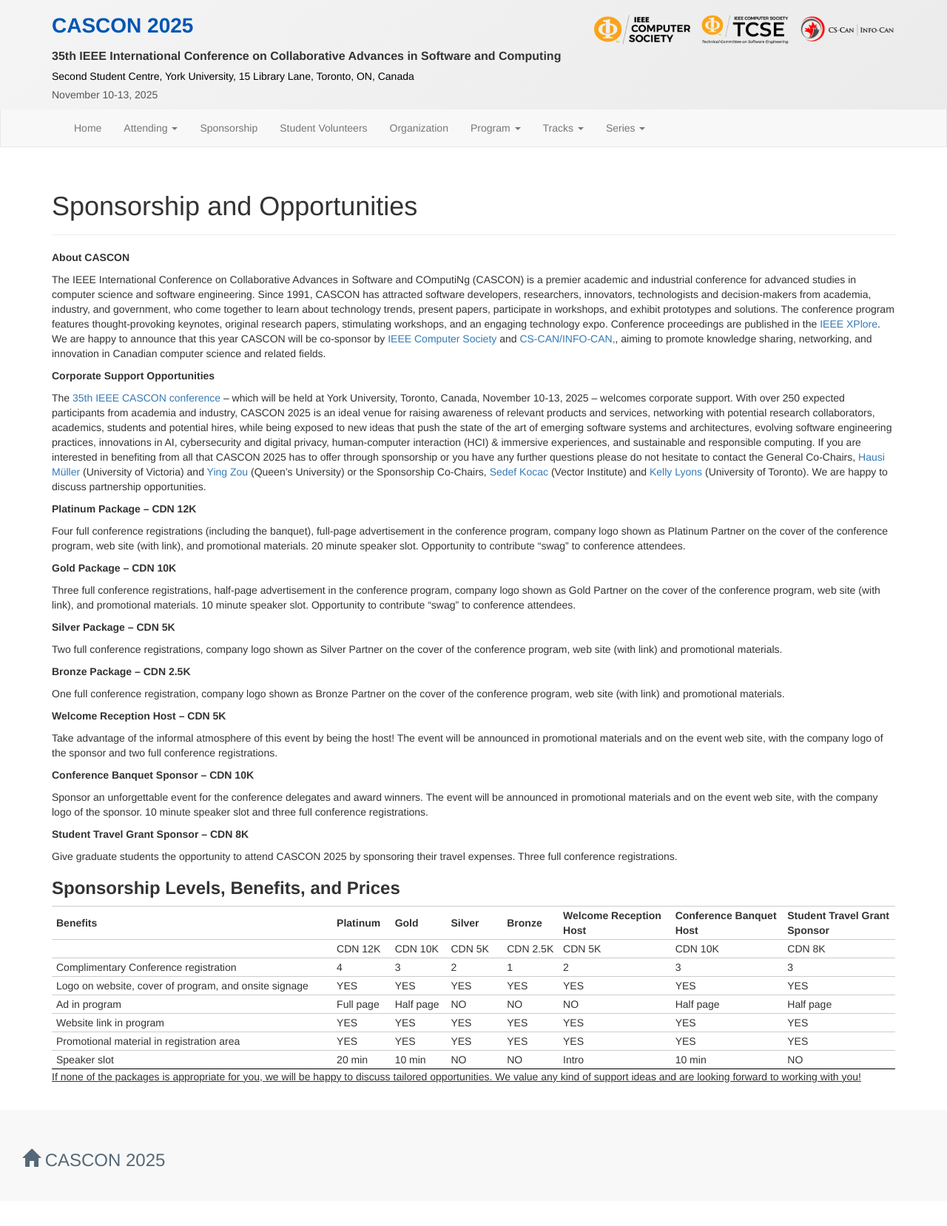
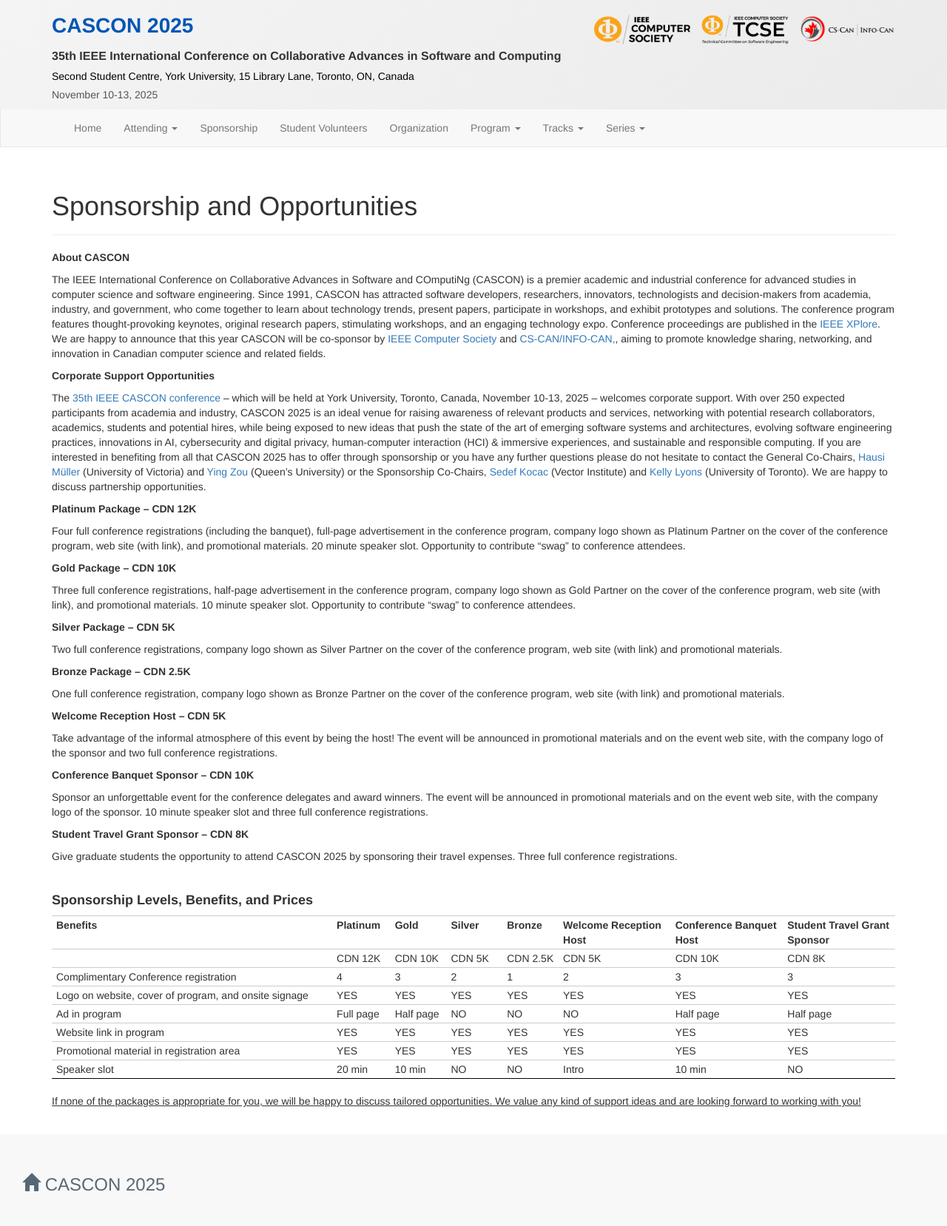
Before and after one commit to ICCSSE/CASCON2025, a Jekyll site: the page built from sponsorship.html, in a window 1280 px wide. Shown: the whole page at 74% size. Built offline with Jekyll 4.4.1, drawn with Linux system fonts in a browser that asks for light colours; before the commit the page ends 1624 px from its top, so only the background shows below that.

Commit message:
Update sponsorship.html

```diff
--- a/sponsorship.html
+++ b/sponsorship.html
@@ -29,18 +29,18 @@
     <p>Sponsor an unforgettable event for the conference delegates and award winners. The event will be announced in promotional materials and on the event web site, with the company logo of the sponsor. 10 minute speaker slot and three full conference registrations.</p>
     <p><strong>Student Travel Grant Sponsor &ndash; CDN 8K</strong></p>
     <p>Give graduate students the opportunity to attend CASCON 2025 by sponsoring their travel expenses. Three full conference registrations.</p>
-
-    <h3><strong>Sponsorship Levels, Benefits, and Prices</strong></h3>
+    <br>
+    <h4><strong>Sponsorship Levels, Benefits, and Prices</strong></h4>
     <table style="border-collapse: collapse; width: 100%;">
         <tbody><tr style="border-bottom: 1px solid black;">
-          <th style="width: 30%;">Benefits</th>
-          <th style="width: 6%;">Platinum</th>
-          <th style="width: 6%;">Gold</th>
-          <th style="width: 6%;">Silver</th>
-          <th style="width: 6%;">Bronze</th>
-          <th style="width: 12%;">Welcome Reception Host</th>
-          <th style="width: 12%;">Conference Banquet Host</th>
-          <th style="width: 12%;">Student Travel Grant Sponsor</th>
+          <th style="vertical-align: top; width: 30%;">Benefits</th>
+          <th style="vertical-align: top; width: 6%;">Platinum</th>
+          <th style="vertical-align: top; width: 6%;">Gold</th>
+          <th style="vertical-align: top; width: 6%;">Silver</th>
+          <th style="vertical-align: top; width: 6%;">Bronze</th>
+          <th style="vertical-align: top; width: 12%;">Welcome Reception Host</th>
+          <th style="vertical-align: top; width: 12%;">Conference Banquet Host</th>
+          <th style="vertical-align: top; width: 12%;">Student Travel Grant Sponsor</th>
         </tr>
         <tr style="border-bottom: 1px solid black;">
           <td></td>
@@ -113,5 +113,6 @@
           <td>NO</td>
         </tr>
       </tbody></table>
+      <br>
       <p><u>If none of the packages is appropriate for you, we will be happy to discuss tailored opportunities. We value any kind of support ideas and are looking forward to working with you!</u></p>  </div>
 </div>
```
